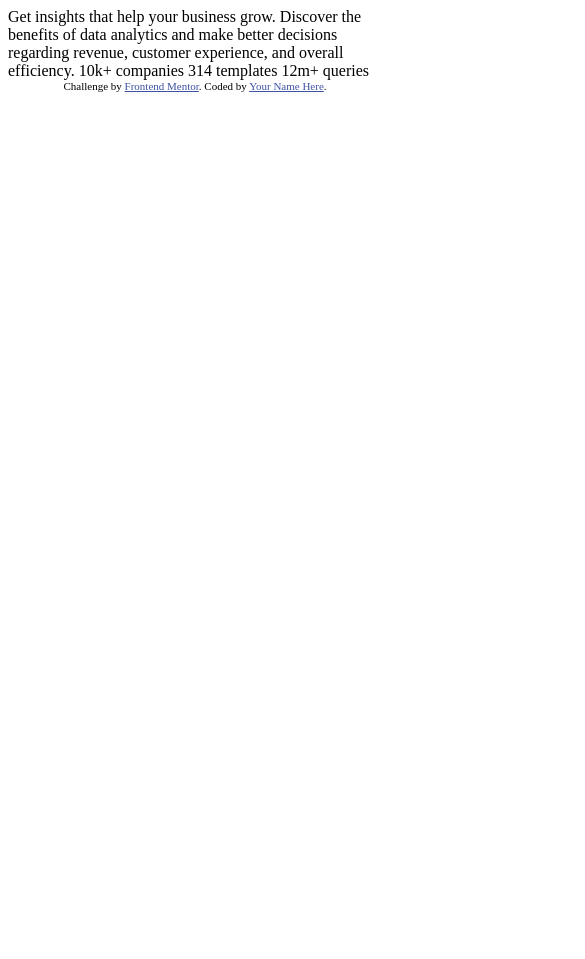
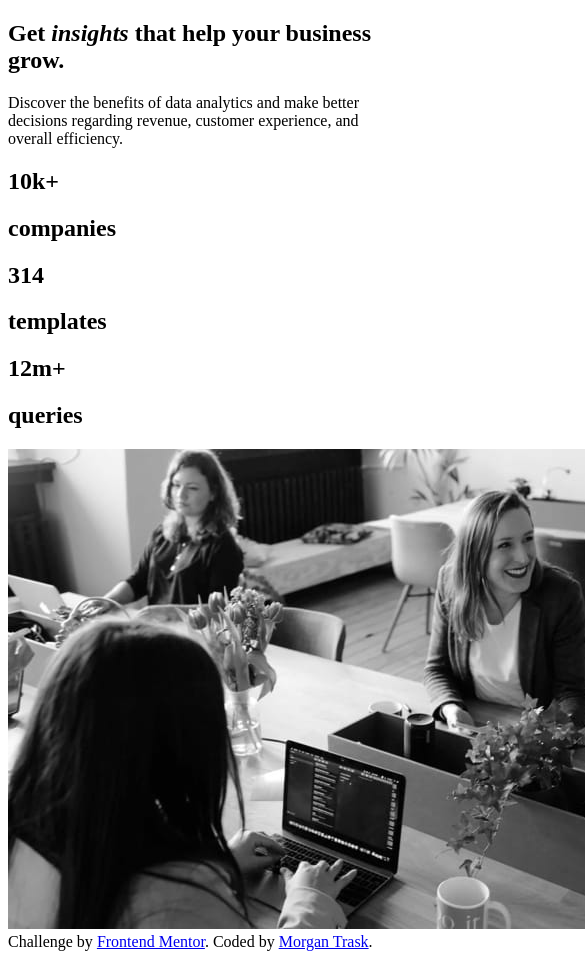
Before and after one commit to MeltedGreenVelvet/stats-preview-card-component-main, a plain HTML site: page index.html in a window 390 px wide. Shown: the top 959 px of the page, 585 px wide, since content can reach past the window. Before the commit the page ends 844 px from the top, so only its background shows below. Drawn offline with Linux system fonts and the light colour scheme.

Commit message:
Set up HTML & Styling Mobile Component
- A SCSS file (my first time using it on my own) was created to begin styling.

```diff
--- a/index.html
+++ b/index.html
@@ -2,32 +2,29 @@
 <html lang="en">
 <head>
   <meta charset="UTF-8">
-  <meta name="viewport" content="width=device-width, initial-scale=1.0"> <!-- displays site properly based on user's device -->
-
+  <meta name="viewport" content="width=device-width, initial-scale=1.0">
   <link rel="icon" type="image/png" sizes="32x32" href="./images/favicon-32x32.png">
-
   <title>Frontend Mentor | Stats preview card component</title>
-
-  <!-- Feel free to remove these styles or customise in your own stylesheet 👍 -->
-  <style>
-    .attribution { font-size: 11px; text-align: center; }
-    .attribution a { color: hsl(228, 45%, 44%); }
-  </style>
 </head>
 <body>
 
-  Get insights that help your business grow.
+  <main class="container">
+    <section class="component">
+      <h1>Get <em>insights</em> that help your business grow.</h1>
 
-  Discover the benefits of data analytics and make better decisions regarding revenue, customer
-  experience, and overall efficiency.
+      <p>Discover the benefits of data analytics and make better decisions regarding revenue, customer
+      experience, and overall efficiency.</p>
 
-  10k+ companies
-  314 templates
-  12m+ queries
+      <h1>10k+</h1> <h2>companies</h2>
+      <h1>314</h1> <h2>templates</h2>
+      <h1>12m+</h1> <h2>queries</h2>
+      <img src="images/image-header-mobile.jpg" class="header-img" alt="Three office workers collaborating together on their laptops.">
+    </section>
+  </main>
 
   <div class="attribution">
     Challenge by <a href="https://www.frontendmentor.io?ref=challenge" target="_blank">Frontend Mentor</a>.
-    Coded by <a href="#">Your Name Here</a>.
+    Coded by <a href="#">Morgan Trask</a>.
   </div>
 </body>
 </html>
--- /dev/null
+++ b/style.scss
@@ -0,0 +1,35 @@
+@import url('https://fonts.googleapis.com/css2?family=Inter:wght@400;700&family=Lexend+Deca&display=swap');
+
+$inter: 'Inter', sans-serif;
+$lexend: 'Lexend Deca', sans-serif;
+$gray: rgb(255, 255, 255, .75);
+
+html, body {
+    box-sizing: border-box;
+    background-color: #1B1937;
+    padding: calc(88/16)rem, calc(24/16)rem;
+    font-size: calc(15/16)rem;
+    font-family: $inter;
+    font-weight: 400;
+    text-align: center;
+    color: $gray;
+}
+
+.container {
+    margin: 0 auto;
+}
+
+.component {
+    display: flex;
+    flex-direction: row;
+    align-items: center;
+    justify-content: center;
+}
+
+h1 {
+    font-size: calc(28/16)rem;
+    line-height: calc(32/16)rem;
+    font-family: $inter;
+    font-weight: 700;
+    color: white;
+}
```
Also changed, not shown: style.css (added), 1 other file.
